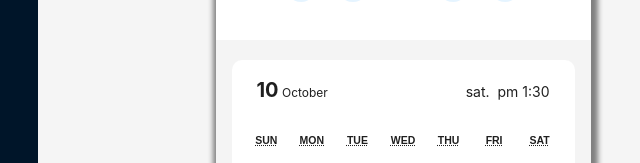
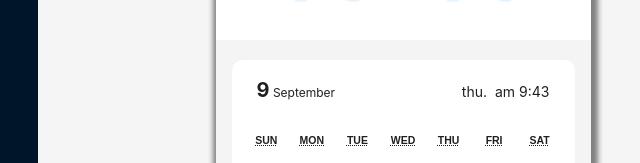
Before and after one commit to JeongGeun/mobileWebEditor, a Next.js app: page /editor in a window 1280 px wide. Shown: the part 1603-1766 px from the top of the page, without its empty margins (162-802 px from the left). Built offline with nearby package versions, Linux system fonts and the light colour scheme.

Commit message:
feat: react-hook-form 캘린더 네비 연동

```diff
--- a/src/components/Template/A/Calendar/index.module.scss
+++ b/src/components/Template/A/Calendar/index.module.scss
@@ -47,6 +47,7 @@
     :global .react-calendar__tile--active {
       border-radius: 10px;
       background-color: black;
+      cursor: default !important;
     }
   }
 }
--- a/src/components/Template/A/Calendar/index.tsx
+++ b/src/components/Template/A/Calendar/index.tsx
@@ -2,30 +2,35 @@ import dynamic from "next/dynamic";
 import { useFormContext } from "react-hook-form";
 import dayjs from "dayjs";
 import styles from "./index.module.scss";
+import { ENG_DAYS, ENG_MONTH } from "@/constant/date";
 
 const DynamicCalendar = dynamic(() => import("react-calendar"), { ssr: false });
 
 interface CalendarProps {
   onSectionClick: VoidFunction;
 }
-type ValuePiece = Date | null;
-
-type Value = ValuePiece | [ValuePiece, ValuePiece];
 
 export default function Calendar({ onSectionClick }: CalendarProps) {
   const { watch } = useFormContext();
-  const date = watch("block.date");
-  const value = date ? new Date(date) : new Date();
+  const formValueDate = watch("block.date");
+  const value = formValueDate ? new Date(formValueDate) : new Date();
+  const hour = value.getHours();
+  const min = value.getMinutes();
+  const day = ENG_DAYS[value.getDay()];
+  const month = value.getMonth();
+  const noonWord = hour / 12 >= 1 ? "pm" : "am";
 
   return (
     <section className={styles.layout}>
       <div className={styles.header}>
         <span className={styles.month}>
-          <strong>10</strong> October
+          <strong>{month + 1}</strong> {ENG_MONTH[month]}
         </span>
         <span className={styles.day}>
-          <span>sat.</span>
-          <span>pm 1:30</span>
+          <span>{day}.</span>
+          <span>
+            {noonWord} {hour === 12 ? 12 : hour % 12}:{min}
+          </span>
         </span>
       </div>
       <DynamicCalendar
--- a/src/constant/date.ts
+++ b/src/constant/date.ts
@@ -1 +1,16 @@
 export const DAYS = ["일", "월", "화", "수", "목", "금", "토"];
+export const ENG_DAYS = ["sun", "mon", "tue", "wed", "thu", "fri", "sat"];
+export const ENG_MONTH = [
+  "January",
+  "February",
+  "March",
+  "April",
+  "May",
+  "June",
+  "July",
+  "August",
+  "September",
+  "October",
+  "November",
+  "December",
+];
```
